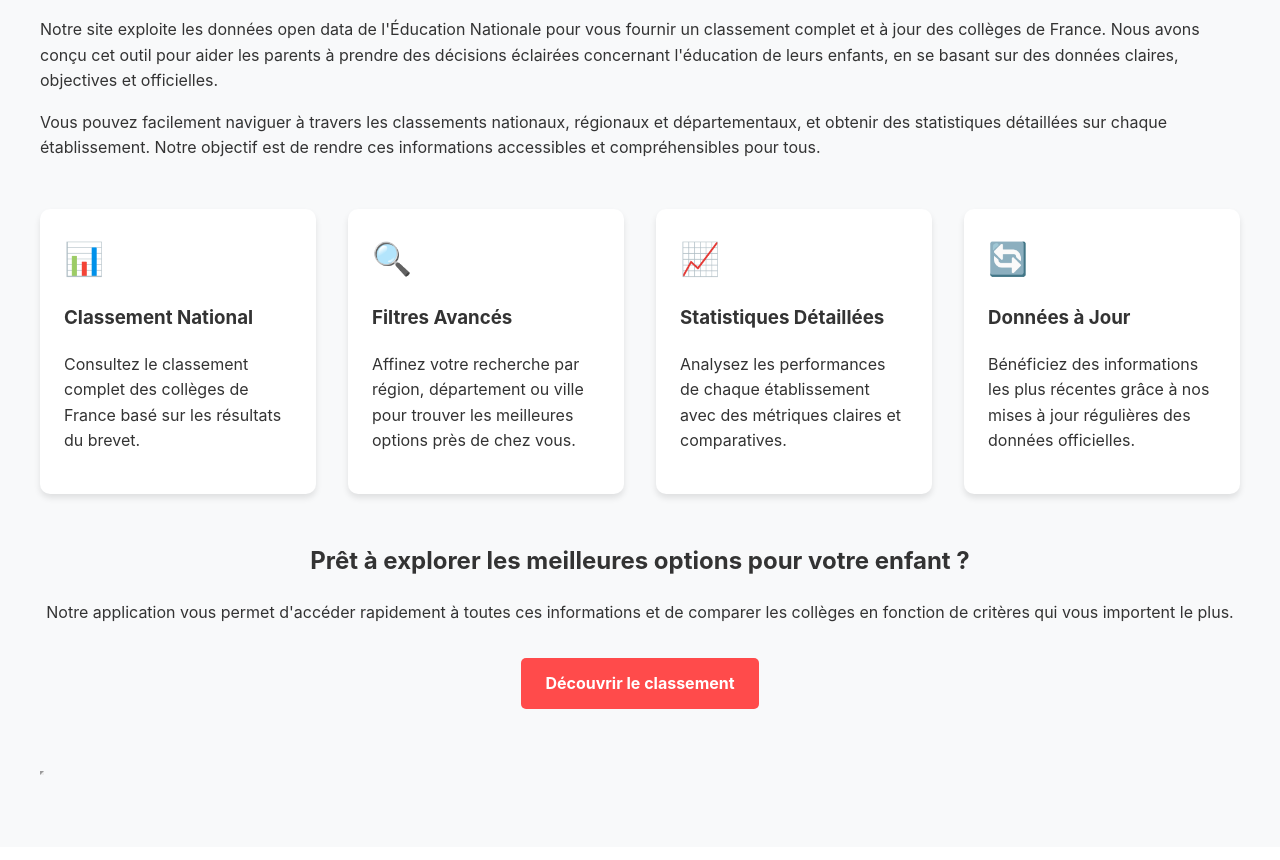
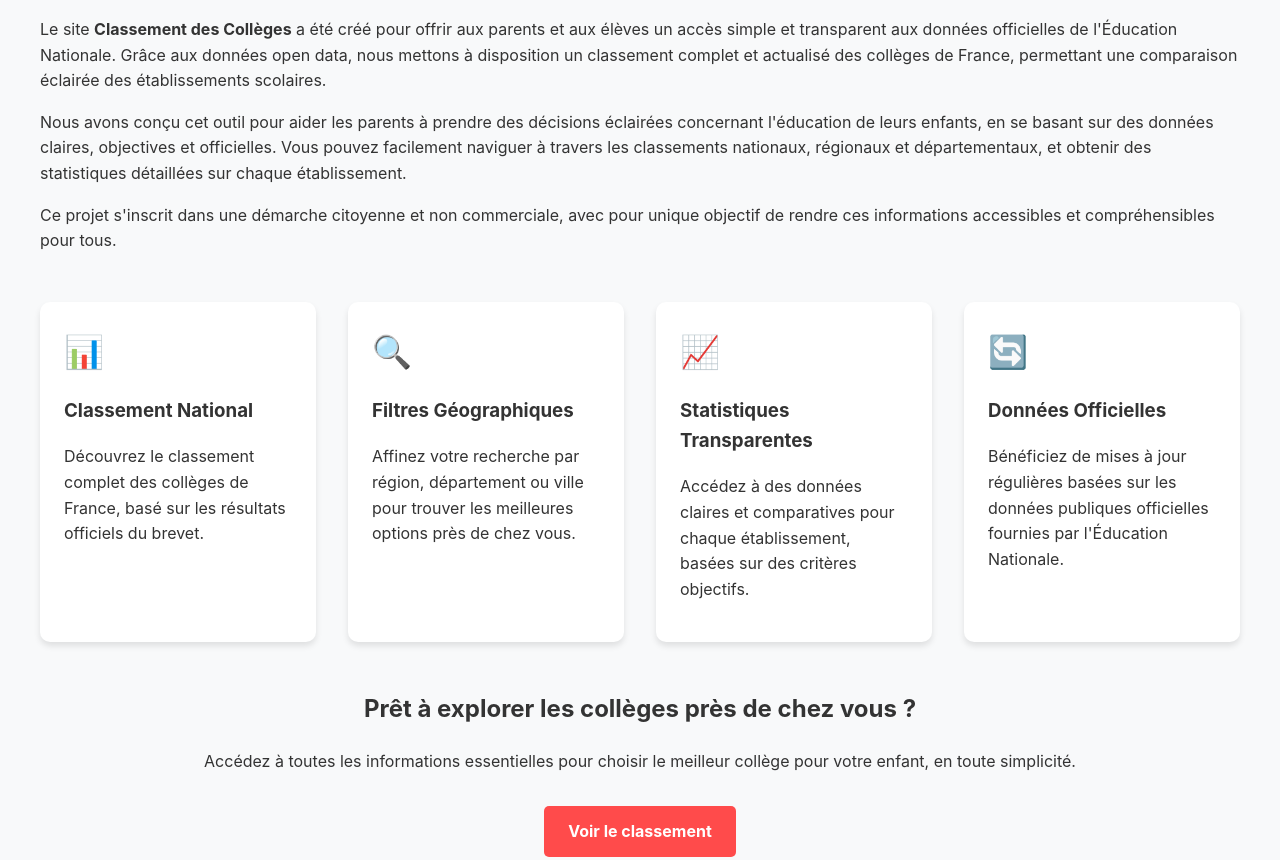
Before and after one commit to GraziellaL/classement-colleges, a plain HTML site: page index.html in a window 1280 px wide. Shown: the part 1853-2713 px from the top of the page. Drawn offline with Linux system fonts and the light colour scheme.

Commit message:
Home page 🏠

```diff
--- a/index.html
+++ b/index.html
@@ -3,24 +3,25 @@
 <head>
     <meta charset="UTF-8">
     <meta name="viewport" content="width=device-width, initial-scale=1.0">
-    <title>Classement des Collèges de France | Données Éducation Nationale</title>
-    <meta name="description" content="Explorez le classement des collèges de France basé sur les résultats du brevet. Données officielles de l'Éducation Nationale, mises à jour régulièrement.">
-    <meta name="keywords" content="classement collèges, éducation nationale, résultats brevet, statistiques collège, performance établissements">
+    <title>Classement des Collèges de France | Données Officielles Éducation Nationale</title>
+    <meta name="description" content="Accédez au classement des collèges de France, basé sur les données officielles du ministère de l'Éducation Nationale. Information transparente et actualisée pour vous aider à faire le bon choix.">
+    <meta name="keywords" content="classement collèges, éducation nationale, résultats brevet, statistiques collège, données officielles">
     <meta name="robots" content="index,follow">
     <link rel="canonical" href="https://classement-colleges.fr/">
+    <link rel="icon" href="images/school.png" type="image/png">
 
-    <!-- Balises Open Graph pour les réseaux sociaux -->
+    <!-- Balises pour les réseaux sociaux -->
     <meta property="og:title" content="Classement des Collèges de France">
     <meta property="og:description" content="Découvrez le classement national des collèges et les statistiques de performance par région, département et ville.">
     <meta property="og:image" content="https://classement-colleges.fr/images/carte_france.png">
     <meta property="og:url" content="https://classement-colleges.fr/">
     <meta property="og:type" content="website">
 
-    <!-- Balises Twitter Card -->
     <meta name="twitter:card" content="summary_large_image">
     <meta name="twitter:title" content="Classement des Collèges de France">
     <meta name="twitter:description" content="Explorez les données de performance des collèges français basées sur les résultats du brevet.">
     <meta name="twitter:image" content="https://classement-colleges.fr/images/carte_france.png">
+
 
     <!-- Styles personnalisés -->
     <style>
@@ -149,7 +150,7 @@
         <section class="hero">
             <div class="hero-content">
                 <h2>Trouvez le collège de votre enfant</h2>
-                <p>Explorez notre plateforme interactive basée sur les données officielles de l'Éducation Nationale. Comparez les performances, filtrez par région, et prenez une décision éclairée pour l'avenir de votre enfant.</p>
+                <p>Notre plateforme interactive vous donne un accès direct et simple aux données officielles de l'Éducation Nationale. Comparez les collèges par leurs performances académiques et trouvez les établissements qui correspondent le mieux à vos attentes, où que vous soyez en France.</p>
                 <a href="https://app.classement-colleges.fr/" class="btn">Accéder au classement</a>
             </div>
             <div class="hero-image">
@@ -162,14 +163,14 @@
                 <img src="images/classement_colleges_bordeaux.png" alt="Classement des collèges de Bordeaux" width="1500" height="300">
             </div>
             <div class="hero-content" style="margin-left: 2rem;">
-                <h2>Comparer les collèges près de chez vous.</h2>
+                <h2>Comparez les collèges près de chez vous</h2>
                 <p>Affinez votre recherche par région, département ou ville pour trouver les meilleures options près de chez vous.</p>
             </div>
         </section>
 
         <section class="hero">
             <div class="hero-content" style="margin-right: 2rem;">
-                <h2>Consulter les fiches collèges.</h2>
+                <h2>Consultez les fiches détaillées des collèges</h2>
                 <p>Obtenez les statistiques de réussite ainsi que les informations clés du collège de votre choix.</p>
             </div>
             <div class="hero-image">
@@ -179,37 +180,40 @@
 
         <section id="about">
             <h2>À propos</h2>
-            <p>Notre site exploite les données open data de l'Éducation Nationale pour vous fournir un classement complet et à jour des collèges de France. Nous avons conçu cet outil pour aider les parents à prendre des décisions éclairées concernant l'éducation de leurs enfants, en se basant sur des données claires, objectives et officielles.</p>
-            <p>Vous pouvez facilement naviguer à travers les classements nationaux, régionaux et départementaux, et obtenir des statistiques détaillées sur chaque établissement. Notre objectif est de rendre ces informations accessibles et compréhensibles pour tous.</p>
+            <p>Le site <strong>Classement des Collèges</strong> a été créé pour offrir aux parents et aux élèves un accès simple et transparent aux données officielles de l'Éducation Nationale. Grâce aux données open data, nous mettons à disposition un classement complet et actualisé des collèges de France, permettant une comparaison éclairée des établissements scolaires.</p>
+
+            <p>Nous avons conçu cet outil pour aider les parents à prendre des décisions éclairées concernant l'éducation de leurs enfants, en se basant sur des données claires, objectives et officielles. Vous pouvez facilement naviguer à travers les classements nationaux, régionaux et départementaux, et obtenir des statistiques détaillées sur chaque établissement. </p>
+
+            <p>Ce projet s'inscrit dans une démarche citoyenne et non commerciale, avec pour unique objectif de rendre ces informations accessibles et compréhensibles pour tous.</p>
         </section>
 
         <section class="features">
             <div class="feature-card">
                 <div class="feature-icon">📊</div>
                 <h3>Classement National</h3>
-                <p>Consultez le classement complet des collèges de France basé sur les résultats du brevet.</p>
+                <p>Découvrez le classement complet des collèges de France, basé sur les résultats officiels du brevet.</p>
             </div>
             <div class="feature-card">
                 <div class="feature-icon">🔍</div>
-                <h3>Filtres Avancés</h3>
+                <h3>Filtres Géographiques</h3>
                 <p>Affinez votre recherche par région, département ou ville pour trouver les meilleures options près de chez vous.</p>
             </div>
             <div class="feature-card">
                 <div class="feature-icon">📈</div>
-                <h3>Statistiques Détaillées</h3>
-                <p>Analysez les performances de chaque établissement avec des métriques claires et comparatives.</p>
+                <h3>Statistiques Transparentes</h3>
+                <p>Accédez à des données claires et comparatives pour chaque établissement, basées sur des critères objectifs.</p>
             </div>
             <div class="feature-card">
                 <div class="feature-icon">🔄</div>
-                <h3>Données à Jour</h3>
-                <p>Bénéficiez des informations les plus récentes grâce à nos mises à jour régulières des données officielles.</p>
+                <h3>Données Officielles</h3>
+                <p>Bénéficiez de mises à jour régulières basées sur les données publiques officielles fournies par l'Éducation Nationale.</p>
             </div>
         </section>
 
         <section class="cta">
-            <h2>Prêt à explorer les meilleures options pour votre enfant ?</h2>
-            <p>Notre application vous permet d'accéder rapidement à toutes ces informations et de comparer les collèges en fonction de critères qui vous importent le plus.</p>
-            <a href="https://app.classement-colleges.fr/" class="btn" style="margin-top: 1rem;">Découvrir le classement</a>
+            <h2>Prêt à explorer les collèges près de chez vous ?</h2>
+            <p>Accédez à toutes les informations essentielles pour choisir le meilleur collège pour votre enfant, en toute simplicité.</p>
+            <a href="https://app.classement-colleges.fr/" class="btn" style="margin-top: 1rem;">Voir le classement</a>
         </section>
         <iframe src="https://app.classement-colleges.fr/" style="width: 0px; height: 0px;"></iframe>
     </main>
```
Also changed, not shown: images/school.png (added).
